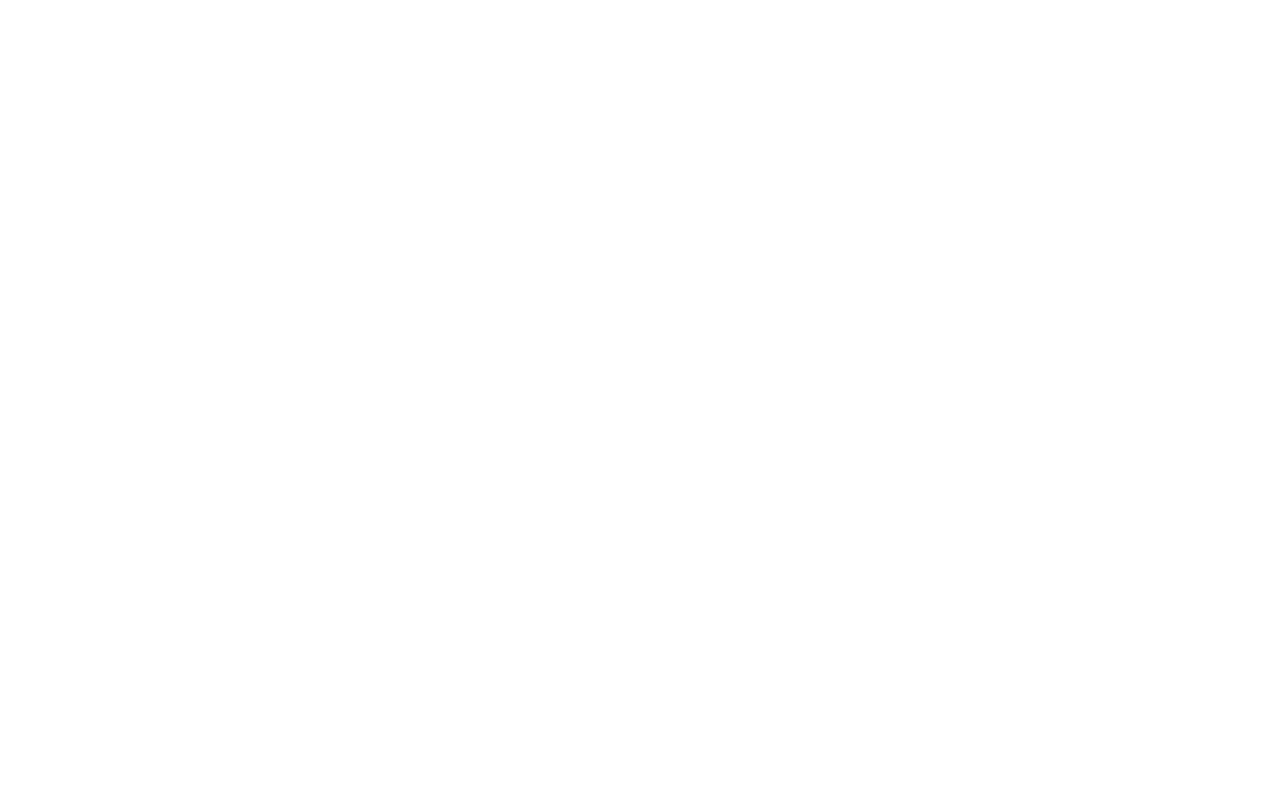
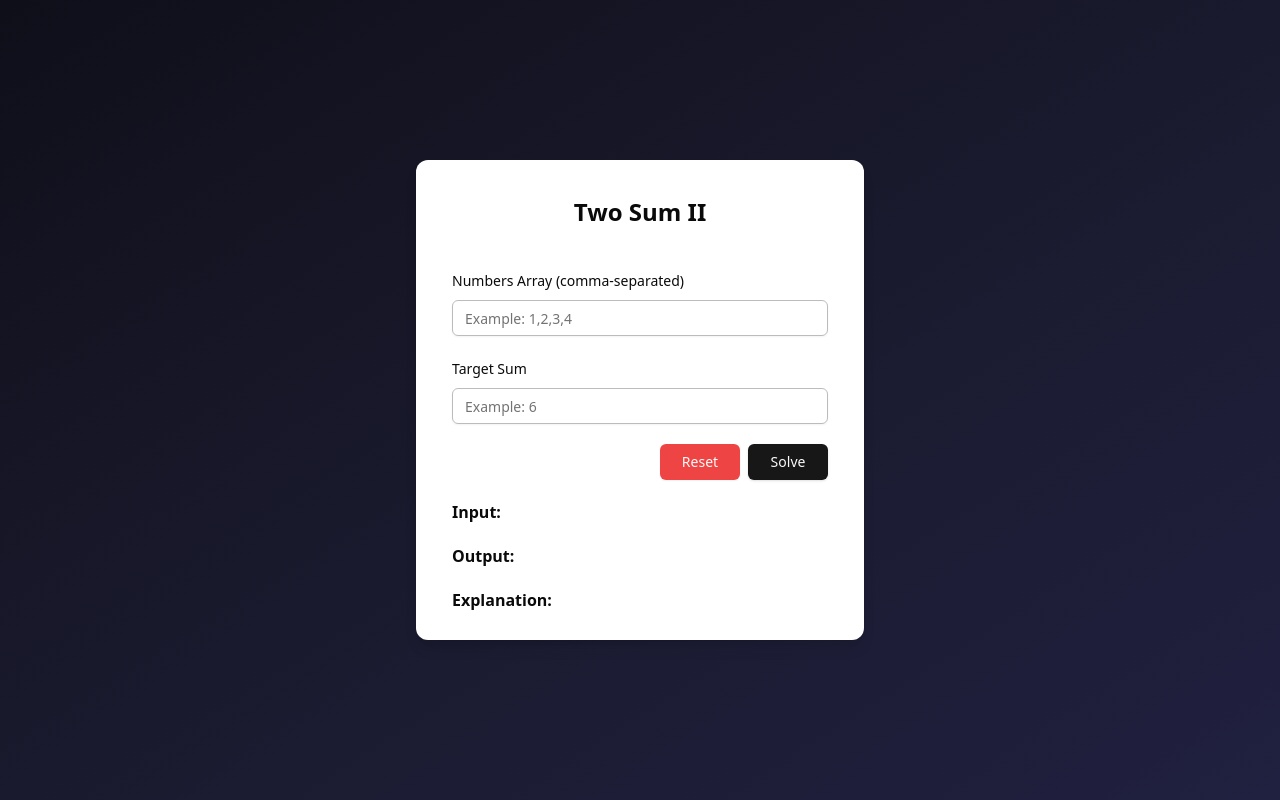
Before and after one commit to KJisWicked/ascendion-test-next-app, a Next.js app: page /q3 in a window 1280 px wide. Before the commit this address had no page. Built offline with nearby package versions, Linux system fonts and the light colour scheme.

Commit message:
#3 Add Two Sum Form

```diff
--- a/app/home/page.tsx
+++ /dev/null
@@ -1,9 +0,0 @@
-"use client";
-
-import React from "react";
-
-const HomePage = () => {
-  return <div></div>;
-};
-
-export default HomePage;
--- a/app/layout.tsx
+++ b/app/layout.tsx
@@ -1,7 +1,7 @@
 import type { Metadata } from "next";
 import { Geist, Geist_Mono } from "next/font/google";
 import "./globals.css";
-// import ResponsiveNavbar from "@/features/common/components/responsive-navbar";
+import { Toaster } from "sonner";
 
 const geistSans = Geist({
   variable: "--font-geist-sans",
@@ -14,8 +14,8 @@
 });
 
 export const metadata: Metadata = {
-  title: "Jin Fei Jin",
-  description: "Jin Fei Jin",
+  title: "Test",
+  description: "Test",
 };
 
 export default function RootLayout({
@@ -28,8 +28,8 @@
       <body
         className={`${geistSans.variable} ${geistMono.variable} antialiased`}
       >
-        {/* <ResponsiveNavbar /> */}
         {children}
+        <Toaster />
       </body>
     </html>
   );
--- a/app/not-found.tsx
+++ b/app/not-found.tsx
@@ -1,10 +1,6 @@
 "use client";
 
 import Error from "next/error";
-
-// This page renders when a route like `/unknown.txt` is requested.
-// In this case, the layout at `app/[locale]/layout.tsx` receives
-// an invalid value as the `[locale]` param and calls `notFound()`.
 
 export default function GlobalNotFoundPage() {
   return (
--- a/app/page.tsx
+++ b/app/page.tsx
@@ -1,6 +1,5 @@
 import { redirect } from "next/navigation";
 
-// This page only renders when the app is built statically (output: 'export')
 export default function RootPage() {
-  redirect("/home");
+  redirect("/q1");
 }
--- /dev/null
+++ b/app/q3/page.tsx
@@ -0,0 +1,25 @@
+import { Card, CardContent, CardHeader } from "@/components/ui/card";
+import TwoSumForm from "@/features/q3/components/TwoSumForm";
+import { cn } from "@/lib/utils";
+import React from "react";
+
+const Q3 = () => {
+  return (
+    <div
+      className={cn(
+        "flex items-center justify-center min-h-screen bg-gradient-to-br from-[#0F0F1A] via-[#1A1A2E] to-[#202040]"
+      )}
+    >
+      <Card className={cn("w-full max-w-md shadow-lg border-none pt-3 px-3")}>
+        <CardHeader className="flex flex-col items-center text-center space-y-7 pb-10">
+          <h1 className={cn("text-2xl font-semibold")}>Two Sum II</h1>
+        </CardHeader>
+        <CardContent>
+          <TwoSumForm />
+        </CardContent>
+      </Card>
+    </div>
+  );
+};
+
+export default Q3;
--- /dev/null
+++ b/features/q3/components/TwoSumForm.tsx
@@ -0,0 +1,237 @@
+"use client";
+
+import { cn } from "@/lib/utils";
+import React, { useState } from "react";
+import { Button } from "@/components/ui/button";
+import { useForm } from "react-hook-form";
+import { zodResolver } from "@hookform/resolvers/zod";
+import {
+  Form,
+  FormControl,
+  FormField,
+  FormItem,
+  FormLabel,
+  FormMessage,
+} from "@/components/ui/form";
+import { Input } from "@/components/ui/input";
+import { twoSumFormSchema, TwoSumFormSchemaT } from "../data/schema";
+import { toast } from "sonner";
+
+const AdditionForm = () => {
+  const [explanation, setExplanation] = useState<React.ReactNode>("");
+  const [output, setOutput] = useState<string>("");
+  const [input, setInput] = useState<React.ReactNode>("");
+
+  const form = useForm<TwoSumFormSchemaT>({
+    resolver: zodResolver(twoSumFormSchema),
+    defaultValues: {
+      numArray: "",
+      targetSum: "",
+    },
+  });
+
+  const onSubmit = (values: TwoSumFormSchemaT) => {
+    const targetSum = parseInt(values.targetSum);
+    const numArray = parseNumberArrayInput(values.numArray);
+
+    if (numArray !== null) {
+      const stringResult = numArray.join(", ");
+      const result = findTwoSum(numArray, targetSum);
+
+      setInput(
+        <div className={cn("flex flex-col space-y-1")}>
+          <div className={cn("text-md font-medium text-indigo-600")}>
+            {`numbers = [${stringResult}]`}
+          </div>
+          <div className={cn("text-md font-medium text-green-600")}>
+            {`target = ${targetSum}`}
+          </div>
+        </div>
+      );
+
+      if (result) {
+        const index1 = result[0] - 1;
+        const index2 = result[1] - 1;
+
+        const num1 = numArray[index1];
+        const num2 = numArray[index2];
+
+        setExplanation(
+          <>
+            The sum of {num1} and {num2} is {targetSum}. Therefore, index
+            <sub>(1)</sub> = {result[0]}, index <sub>(2)</sub> = {result[1]}. We
+            return [{result[0]}, {result[1]}].
+          </>
+        );
+        setOutput(`[${result[0]}, ${result[1]}]`);
+      } else {
+        setExplanation(
+          `There are no two numbers that add up to ${targetSum} in the array.`
+        );
+        setOutput("-");
+      }
+    } else {
+      toast.error("Invalid Number Array Input Format");
+    }
+  };
+
+  const findTwoSum = (nums: number[], target: number) => {
+    let left = 0;
+    let right = nums.length - 1;
+
+    while (left < right) {
+      const sum = nums[left] + nums[right];
+      if (sum === target) {
+        return [left + 1, right + 1];
+      } else if (sum < target) {
+        left++;
+      } else {
+        right--;
+      }
+    }
+
+    return null; // Return null if no two numbers add up to the target after loop ends
+  };
+
+  const parseNumberArrayInput = (input: string): number[] | null => {
+    try {
+      const nums = input
+        .split(",")
+        .map((v) => v.trim())
+        .filter((v) => v !== "")
+        .map(Number);
+
+      if (!nums.every((n) => !isNaN(n))) return null;
+      return nums.sort((a, b) => a - b);
+    } catch {
+      return null;
+    }
+  };
+
+  return (
+    <section id="sum-form">
+      <Form {...form}>
+        <form onSubmit={form.handleSubmit(onSubmit)} className="space-y-5">
+          <FormField
+            control={form.control}
+            name="numArray"
+            render={({ field }) => (
+              <FormItem className={cn("space-y-2")}>
+                <FormLabel>Numbers Array (comma-separated)</FormLabel>
+                <FormControl>
+                  <Input
+                    placeholder="Example: 1,2,3,4"
+                    {...field}
+                    onChange={(e) => {
+                      const value = e.target.value;
+
+                      // Allow empty input
+                      if (value === "") {
+                        field.onChange(value);
+                        return;
+                      }
+
+                      // Allow digits, commas and minus signs
+                      if (!/^[\d,-]*$/.test(value)) return;
+
+                      field.onChange(value);
+                    }}
+                  />
+                </FormControl>
+                <FormMessage />
+              </FormItem>
+            )}
+          />
+          <FormField
+            control={form.control}
+            name="targetSum"
+            render={({ field }) => (
+              <FormItem className={cn("space-y-2")}>
+                <FormLabel>Target Sum</FormLabel>
+                <FormControl>
+                  <Input
+                    placeholder="Example: 6"
+                    {...field}
+                    onChange={(e) => {
+                      let value = e.target.value;
+
+                      // Allow only digits and an optional leading minus
+                      if (!/^-?\d*$/.test(value)) return;
+
+                      // Prevent multiple leading zeros (after optional minus)
+                      const isNegative = value.startsWith("-");
+                      let numericPart = isNegative ? value.slice(1) : value;
+
+                      if (
+                        numericPart.length > 1 &&
+                        numericPart.startsWith("0")
+                      ) {
+                        numericPart = numericPart.replace(/^0+/, "");
+                        if (numericPart === "") numericPart = "0";
+                      }
+
+                      if (numericPart === "0" && isNegative) {
+                        value = "0"; // disallow -0, convert to 0
+                      } else {
+                        value = isNegative ? "-" + numericPart : numericPart;
+                      }
+
+                      field.onChange(value);
+                    }}
+                  />
+                </FormControl>
+                <FormMessage />
+              </FormItem>
+            )}
+          />
+          <div className={cn("flex flex-row space-x-2 justify-end")}>
+            <Button
+              type="button"
+              variant="destructive"
+              onClick={() => {
+                form.reset();
+                setInput("");
+                setOutput("");
+                setExplanation("");
+              }}
+              className={cn("w-20 flex items-center justify-center")}
+            >
+              Reset
+            </Button>
+            <Button
+              type="submit"
+              className={cn("w-20 flex items-center justify-center")}
+            >
+              Solve
+            </Button>
+          </div>
+
+          <div className={cn("flex flex-col space-y-5")}>
+            <div>
+              <div className={cn("flex flex-col justify-start")}>
+                <div className={cn("text-md font-semibold")}>Input:</div>
+                {input}
+              </div>
+            </div>
+
+            <div className={cn("flex flex-col justify-start space-x-1")}>
+              <div className={cn("text-md font-semibold")}>Output:</div>
+              <div className={cn("text-md font-medium text-pink-600")}>
+                {output}
+              </div>
+            </div>
+
+            <div className={cn("flex flex-col justify-start space-y-1")}>
+              <div className={cn("text-md font-semibold")}>Explanation:</div>
+              <div className={cn("text-sm font-medium text-orange-600")}>
+                {explanation}
+              </div>
+            </div>
+          </div>
+        </form>
+      </Form>
+    </section>
+  );
+};
+
+export default AdditionForm;
--- /dev/null
+++ b/features/q3/data/schema.ts
@@ -0,0 +1,12 @@
+import { z } from "zod";
+
+export type TwoSumFormSchemaT = z.infer<typeof twoSumFormSchema>;
+
+export const twoSumFormSchema = z.object({
+  numArray: z.string().refine((value) => value.trim() !== "", {
+    message: "Enter an array of numbers",
+  }),
+  targetSum: z.string().refine((value) => value.trim() !== "", {
+    message: "Enter a target sum",
+  }),
+});
```
